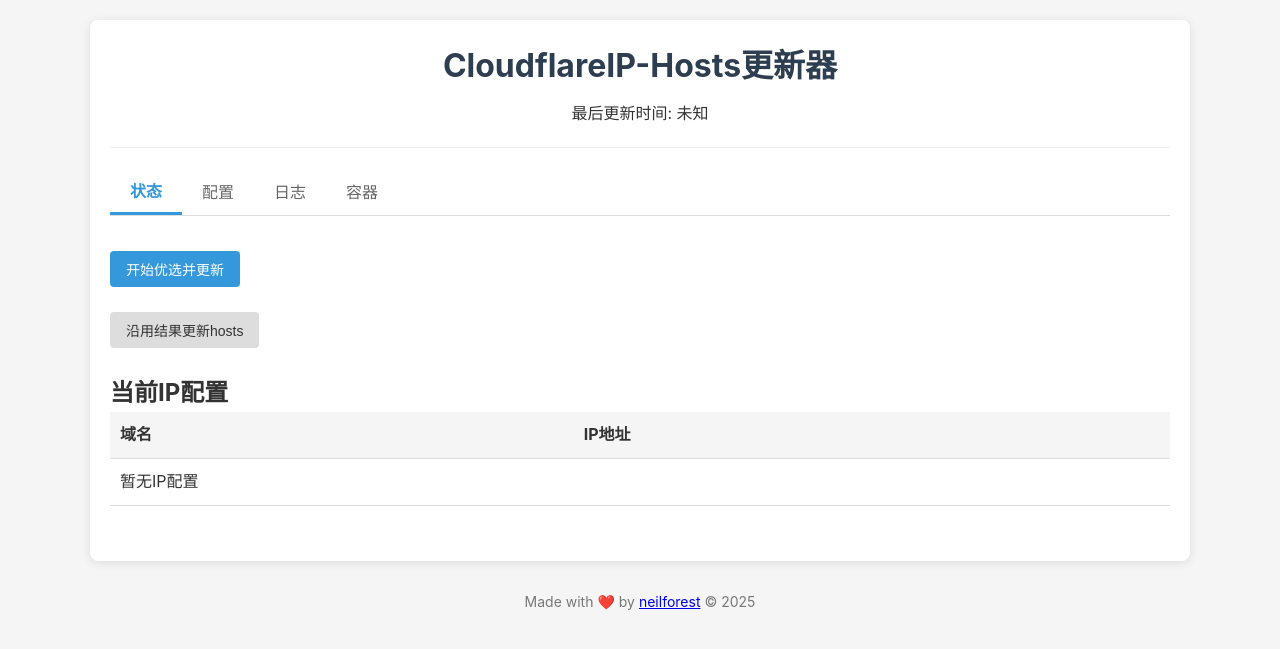
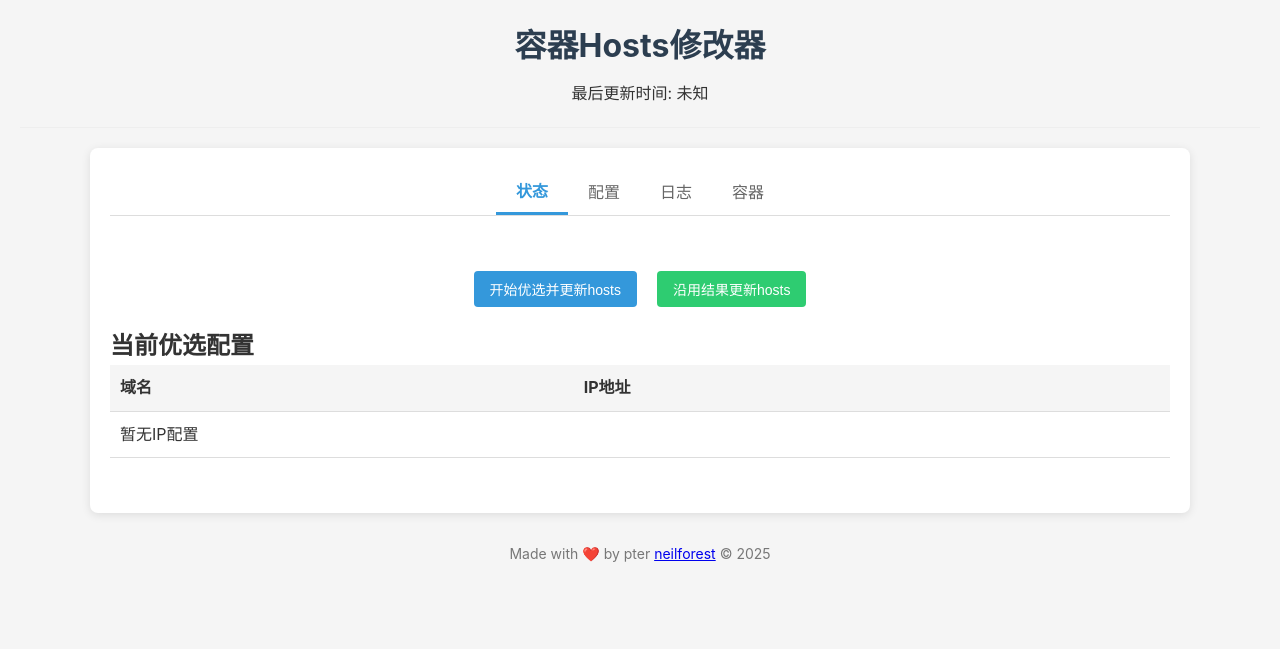
Before and after one commit to neilforest7/cloudflare-hosts-updater, a Flask app: page / in a window 1280 px wide. Shown: the top 649 px of the page. Run offline with Flask 3, Linux system fonts and the light colour scheme; parts of the project's set-up code (start-up, migrations or seed data) failed here and were passed over.

Commit message:
✨ 更新样式和模板，优化按钮布局

```diff
--- a/app/static/style.css
+++ b/app/static/style.css
@@ -38,6 +38,7 @@ header h1 {
 /* 选项卡样式 */
 .tabs {
     display: flex;
+    justify-content: center;
     margin-bottom: 20px;
     border-bottom: 1px solid #ddd;
 }
@@ -245,3 +246,28 @@ footer {
         padding: 10px;
     }
 }
+
+/* 按钮组样式 */
+.button-group {
+    margin: 20px 0;
+}
+
+.centered-buttons {
+    display: flex;
+    justify-content: center;
+    gap: 20px;
+    margin-bottom: 20px;
+}
+
+.inline-form {
+    display: inline-block;
+}
+
+.btn.secondary {
+    background-color: #2ecc71;
+    color: white;
+}
+
+.btn.secondary:hover {
+    background-color: #27ae60;
+}
--- a/app/templates/index.html
+++ b/app/templates/index.html
@@ -3,15 +3,15 @@
 <head>
     <meta charset="UTF-8">
     <meta name="viewport" content="width=device-width, initial-scale=1.0">
-    <title>CloudflareIP-Hosts更新器</title>
+    <title>容器Hosts修改器</title>
     <link rel="stylesheet" href="{{ url_for('static', filename='style.css') }}">
 </head>
 <body>
+    <header>
+        <h1>容器Hosts修改器</h1>
+        <p>最后更新时间: {{ data.last_update }}</p>
+    </header>
     <div class="container">
-        <header>
-            <h1>CloudflareIP-Hosts更新器</h1>
-            <p>最后更新时间: {{ data.last_update }}</p>
-        </header>
 
         <div class="tabs">
             <button class="tab-btn active" onclick="openTab(event, 'status')">状态</button>
@@ -23,17 +23,17 @@
         <!-- 状态选项卡 -->
         <div id="status" class="tab-content" style="display:block;">
             <div class="button-group">
-                <form action="/run_speedtest" method="post" id="speedtest-form">
-                    <button type="submit" class="btn primary">开始优选并更新</button>
-                </form>
-                <br>
-                <form action="/update_hosts" method="post" id="update-form">
-                    <button type="submit" class="btn secondary">沿用结果更新hosts</button>
-                </form>
-                <br>
+                <div class="centered-buttons">
+                    <form action="/run_speedtest" method="post" id="speedtest-form" class="inline-form">
+                        <button type="submit" class="btn primary">开始优选并更新hosts</button>
+                    </form>
+                    <form action="/update_hosts" method="post" id="update-form" class="inline-form">
+                        <button type="submit" class="btn secondary">沿用结果更新hosts</button>
+                    </form>
+                </div>
             </div>
 
-            <h2>当前IP配置</h2>
+            <h2>当前优选配置</h2>
             <div class="ip-table-container">
                 <table class="data-table">
                     <thead>
@@ -137,7 +137,7 @@
     </div>
 
     <footer>
-        <p>Made with ❤️ by <a href="https://github.com/neilforest7">neilforest</a> &copy; 2025</p>
+        <p>Made with ❤️ by pter <a href="https://github.com/neilforest7">neilforest</a> &copy; 2025</p>
     </footer>
 
     <script>
```
